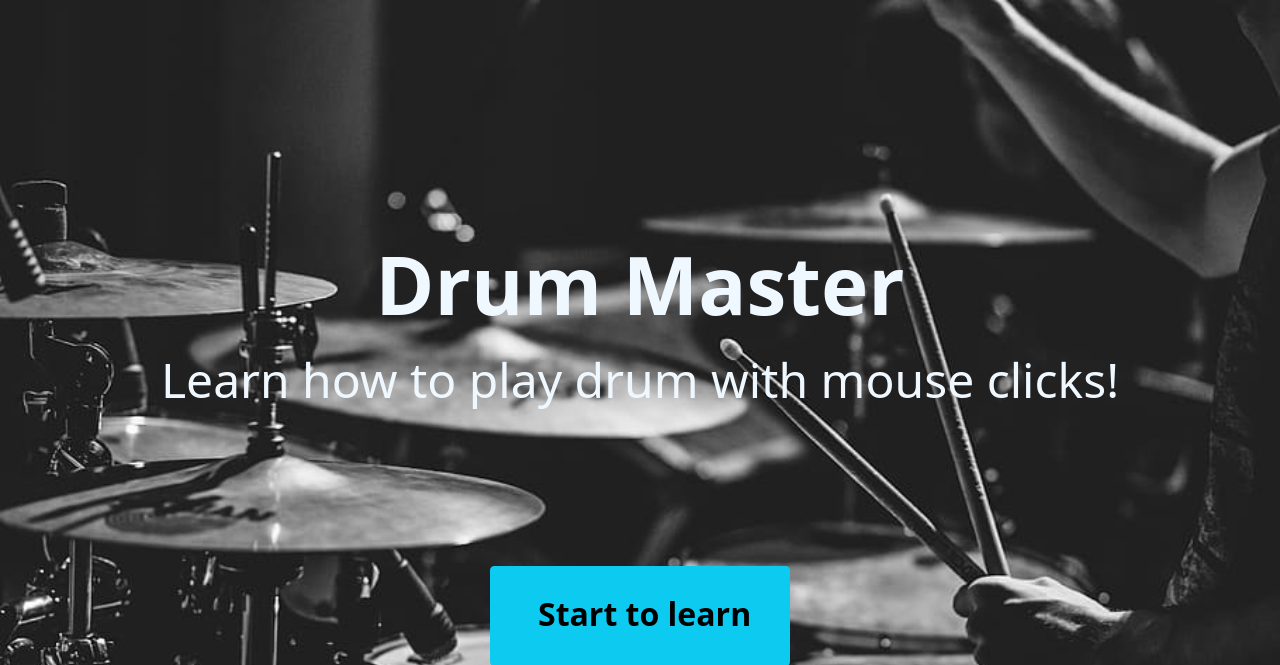
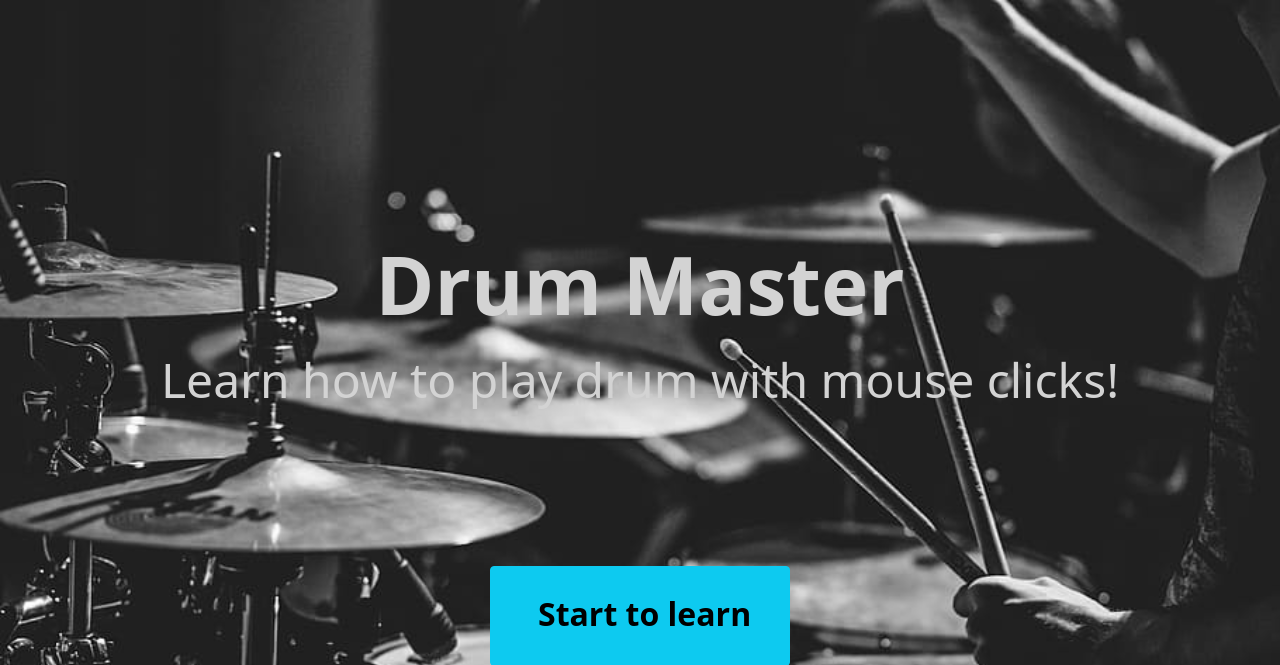
Before and after one commit to liuzheyu1998/drum-master, a Flask app: page / in a window 1280 px wide. Shown: the top 665 px of the page. Run offline with Flask 2, Linux system fonts and the light colour scheme; some libraries are stand-ins or nearby versions.

Commit message:
Update main.css

```diff
--- a/static/main.css
+++ b/static/main.css
@@ -423,7 +423,7 @@ a {
     text-align: center;
     font-size: 80px;
     font-weight: bold;
-    color: aliceblue;
+    color: lightgray;
 }
 
 #topic{
@@ -431,7 +431,7 @@ a {
     margin-top: 20;
     text-align: center;
     font-size: 48px;
-    color: aliceblue;
+    color: lightgray;
 }
 
 #startToLearn{
```
